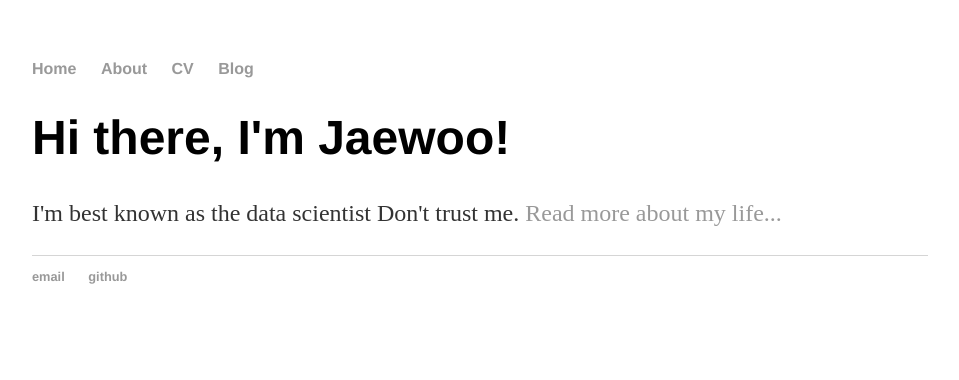
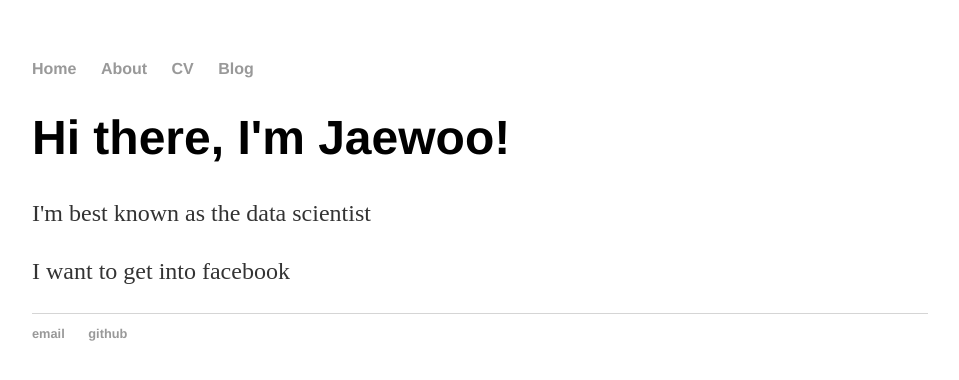
Before and after one commit to jaywoo123/jaywoo123.github.io, a Jekyll site: the page built from index.html, in a window 1280 px wide. Shown: the top 380 px of the page, without its empty margins (160-1119 px from the left). Built offline with Jekyll 4.4.1, drawn with Linux system fonts in a browser that asks for light colours.

Commit message:
changed locally and pushing

```diff
--- a/index.html
+++ b/index.html
@@ -4,5 +4,6 @@ title: Jaewoo Kim
 ---
 <div class="blurb">
 	<h1>Hi there, I'm Jaewoo!</h1>
-	<p>I'm best known as the data scientist </em> Don't trust me. <a href="/about">Read more about my life...</a></p>
+	<p>I'm best known as the data scientist</p>
+	<p>I want to get into facebook</p>
 </div><!-- /.blurb -->
```
Also changed, not shown: 6 other files.
